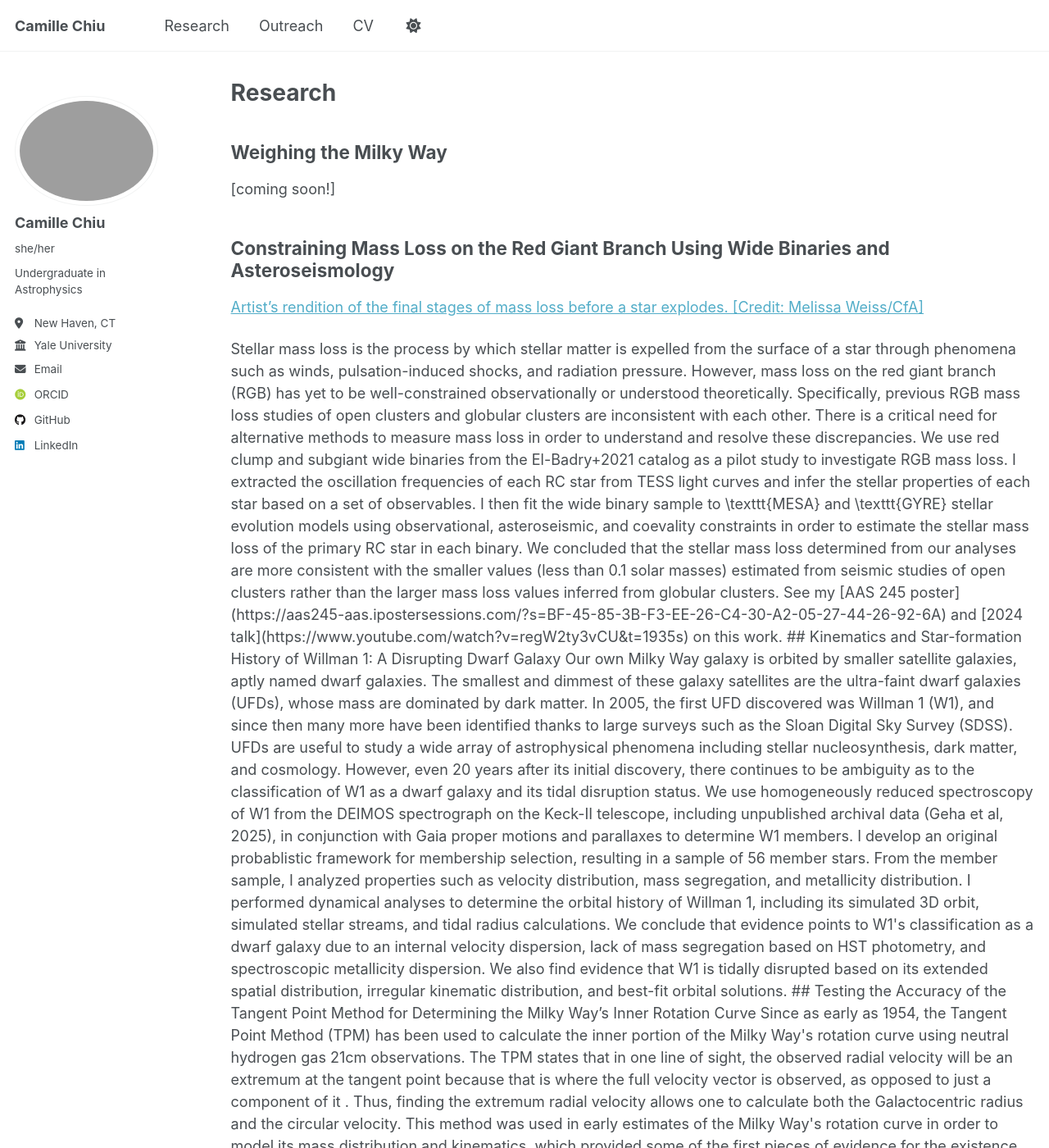
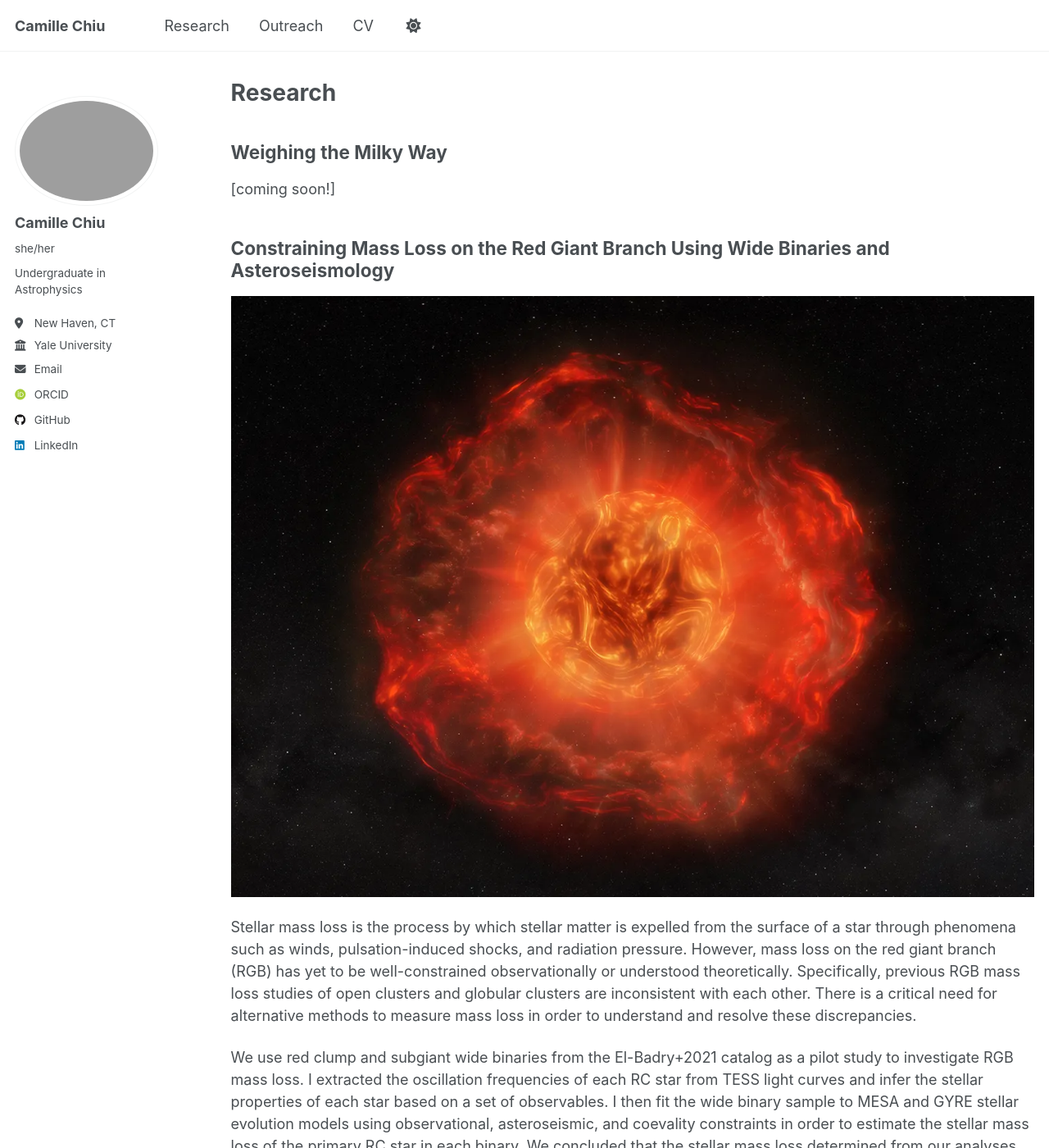
Before and after one commit to camchiu/camchiu.github.io, a Jekyll site: the page built from _pages/publications.md, in a window 1280 px wide and 1400 px high. Shown: the whole window at 82% size. Built offline with Jekyll 4.4.1, drawn with Linux system fonts in a browser that asks for light colours; some web fonts are replaced; some of the changed text lies outside the part shown.

Commit message:
Update publications.md

```diff
--- a/_pages/publications.md
+++ b/_pages/publications.md
@@ -11,12 +11,11 @@ author_profile: true
 
 ## Constraining Mass Loss on the Red Giant Branch Using Wide Binaries and Asteroseismology
 
-[Artist’s rendition of the final stages of mass loss before a star explodes. [Credit: Melissa Weiss/CfA]](/images/massloss.png)
-<div style="display: flex; align-items: center; gap: 2rem;">
+![Artist’s rendition of the final stages of mass loss before a star explodes. [Credit: Melissa Weiss/CfA]](/images/massloss.png)
 
 Stellar mass loss is the process by which stellar matter is expelled from the surface of a star through phenomena such as winds, pulsation-induced shocks, and radiation pressure. However, mass loss on the red giant branch (RGB) has yet to be well-constrained observationally or understood theoretically. Specifically, previous RGB mass loss studies of open clusters and globular clusters are inconsistent with each other. There is a critical need for alternative methods to measure mass loss in order to understand and resolve these discrepancies.
 
-We use red clump and subgiant wide binaries from the El-Badry+2021 catalog as a pilot study to investigate RGB mass loss. I extracted the oscillation frequencies of each RC star from TESS light curves and infer the stellar properties of each star based on a set of observables. I then fit the wide binary sample to \texttt{MESA} and \texttt{GYRE} stellar evolution models using observational, asteroseismic, and coevality constraints in order to estimate the stellar mass loss of the primary RC star in each binary. We concluded that the stellar mass loss determined from our analyses are more consistent with the smaller values (less than 0.1 solar masses) estimated from seismic studies of open clusters rather than the larger mass loss values inferred from globular clusters.
+We use red clump and subgiant wide binaries from the El-Badry+2021 catalog as a pilot study to investigate RGB mass loss. I extracted the oscillation frequencies of each RC star from TESS light curves and infer the stellar properties of each star based on a set of observables. I then fit the wide binary sample to MESA and GYRE stellar evolution models using observational, asteroseismic, and coevality constraints in order to estimate the stellar mass loss of the primary RC star in each binary. We concluded that the stellar mass loss determined from our analyses are more consistent with the smaller values (less than 0.1 solar masses) estimated from seismic studies of open clusters rather than the larger mass loss values inferred from globular clusters.
 
 See my [AAS 245 poster](https://aas245-aas.ipostersessions.com/?s=BF-45-85-3B-F3-EE-26-C4-30-A2-05-27-44-26-92-6A) and [2024 talk](https://www.youtube.com/watch?v=regW2ty3vCU&t=1935s) on this work.
 
```
